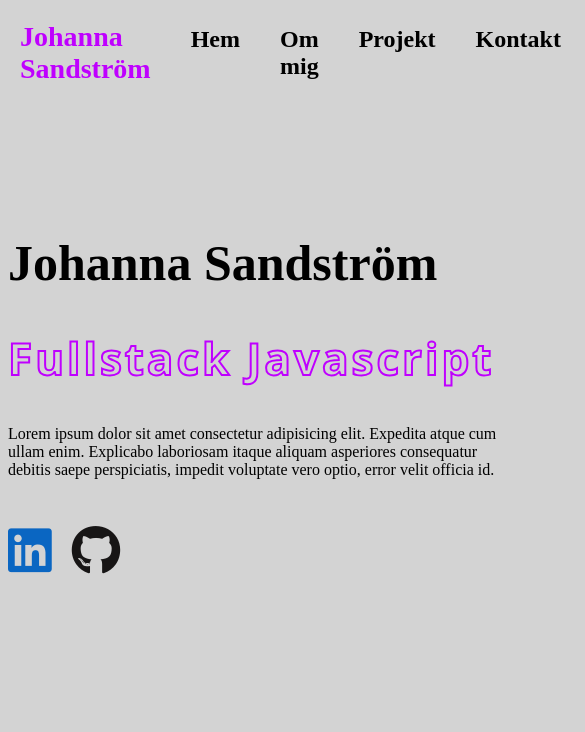
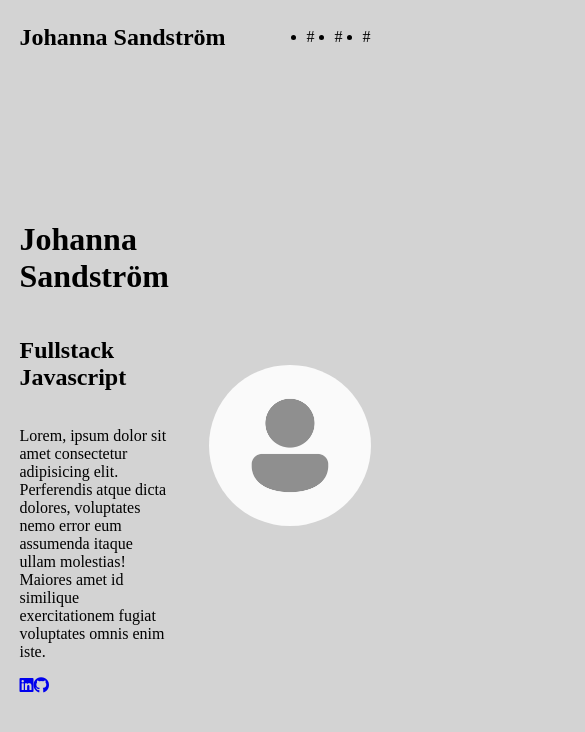
Before and after one commit to johannaasandstrom/Portfolio, a plain HTML site: page homepage.html in a window 390 px wide. Shown: the top 732 px of the page, 585 px wide, since content can reach past the window. Drawn offline with Linux system fonts and the light colour scheme.

Commit message:
Add responsive layout.

```diff
--- a/homepage.html
+++ b/homepage.html
@@ -3,43 +3,43 @@
 <head>
     <meta charset="UTF-8">
     <meta name="viewport" content="width=device-width, initial-scale=1.0">
-    <script src="https://kit.fontawesome.com/3fb873b6fa.js" crossorigin="anonymous"></script>
     <link rel="stylesheet" href="style.css">
+     <script src="https://kit.fontawesome.com/3fb873b6fa.js" crossorigin="anonymous"></script>
     <title>Document</title>
 </head>
 <body>
     <header>
-        <div class="header-content"> <a href="" class="Header-my-name">Johanna Sandström</a>
+        <div class="header-content">
+            <h2>Johanna Sandström</h2>
             <nav>
                 <ul>
-                    <li>Hem</li>
-                    <li>Om mig</li>
-                    <li>Projekt</li>
-                    <li>Kontakt</li>
+                    <li>#</li>
+                    <li>#</li>
+                    <li>#</li>
                 </ul>
             </nav>
         </div>
     </header>
 
-    <main class="home">
+    <main>
         <div class="home-content">
             <div class="text-content">
-                <h1>Johanna Sandström</h1> <h2>Fullstack Javascript</h2>
-                <p> Lorem ipsum dolor sit amet consectetur adipisicing elit. Expedita atque cum ullam enim. Explicabo laboriosam itaque aliquam asperiores consequatur debitis saepe perspiciatis, impedit voluptate vero optio, error velit officia id. </p>
-
-                        <div class="socialmedia-buttons">
-            <a href="https://www.linkedin.com/in/johanna-sandstrom-426664338/"><i class="fa-brands fa-linkedin"></i></a>
-
-            <a href="https://github.com/johannaasandstrom"><i class="fa-brands fa-github"></i>
-            </a>
-        </div>
-
+                <h1>Johanna Sandström</h1>
+                <h2>Fullstack Javascript</h2>
+                <p>Lorem, ipsum dolor sit amet consectetur adipisicing elit. Perferendis atque dicta dolores, voluptates nemo error eum assumenda itaque ullam molestias! Maiores amet id similique exercitationem fugiat voluptates omnis enim iste.</p>
+                <div class="social-media-buttons">
+                    <a href="https://www.linkedin.com/in/johanna-sandstrom-426664338/" target="_blank">
+                        <i class="fa-brands fa-linkedin"></i>
+                    </a>
+                    <a href="https://github.com/johannaasandstrom" target="_blank">
+                        <i class="fa-brands fa-github"></i>
+                    </a>
+                </div>
             </div>
             <div class="image-content">
                 <img src="bilder/user_icon.png" alt="">
             </div>
         </div>
-
     </main>
 </body>
 </html>
--- a/style.css
+++ b/style.css
@@ -1,5 +1,6 @@
 body{
     background-color: lightgrey;
+    margin: 0;
 }
 
 header{
@@ -7,93 +8,52 @@ header{
     position: fixed;
     top: 0;
     left: 0;
-    right: 0;
+    width: 100%;
 }
 
 .header-content{
     display: flex;
     justify-content: space-between;
     align-items: center;
-    padding: 10px 20px;
-    box-sizing: border-box;
+    flex-wrap: wrap;
+    padding: 1% 5%;
 }
 
 nav ul{
     display: flex;
-    gap: 40px;
-    list-style: none;
-    margin-right: 10px;
+    gap: 20px;
+    margin: 0;
+    padding: 0;
 }
 
-.Header-my-name{
-    font-size: 28px;
-    text-decoration: none;
-    color: #BF00FF;
-    font-weight: bold;
-}
-
-nav ul li{
-    font-size: 24px;
-     font-weight: 800;
-}
-
-.home{
+main{
     display: flex;
-    flex-direction: column;
     justify-content: center;
-    align-items: center;
-    margin: 200px auto;
+    margin-top: 200px;
 }
 
 .home-content{
     display: flex;
+    flex-wrap: nowrap;
     align-items: center;
-    gap: 20px;
-    margin: 0 auto;
+    gap: 40px;
+    max-width: 1000px;
+    width: 90%;
 }
 
 .text-content{
-    width: 600px
+    flex: 1;
+    display: flex;
+    flex-direction: column;
+
 }
 
-.text-content h1{
-    font-size: 50px;
-}
-
-.text-content h2{
-    font-size: 44px;
-    -webkit-text-stroke: 2px #BF00FF;
-    color: transparent;
-    font-family: 'Segoe UI', Tahoma, Geneva, Verdana, sans-serif;
-    letter-spacing: 3px;
-}
-
-.text-content p{
-    width: 500px;
+.social-media-buttons{
+    display: flex;
 }
 
 .image-content img{
-    width: 300px;
-    height: 300px;
+    width: 100%;
+    max-width: 200px;
     border-radius: 50%;
 }
-
-.fa-linkedin{
-    font-size: 50px;
-    color: #0A66C2;
-}
-
-.fa-github{
-    font-size: 50px;
-}
-
-.socialmedia-buttons{
-    display: flex;
-    gap: 20px;
-    padding-top: 30px;
-}
-
-.socialmedia-buttons a{
-    text-decoration: none;
-    color: #171515;
-}
```
